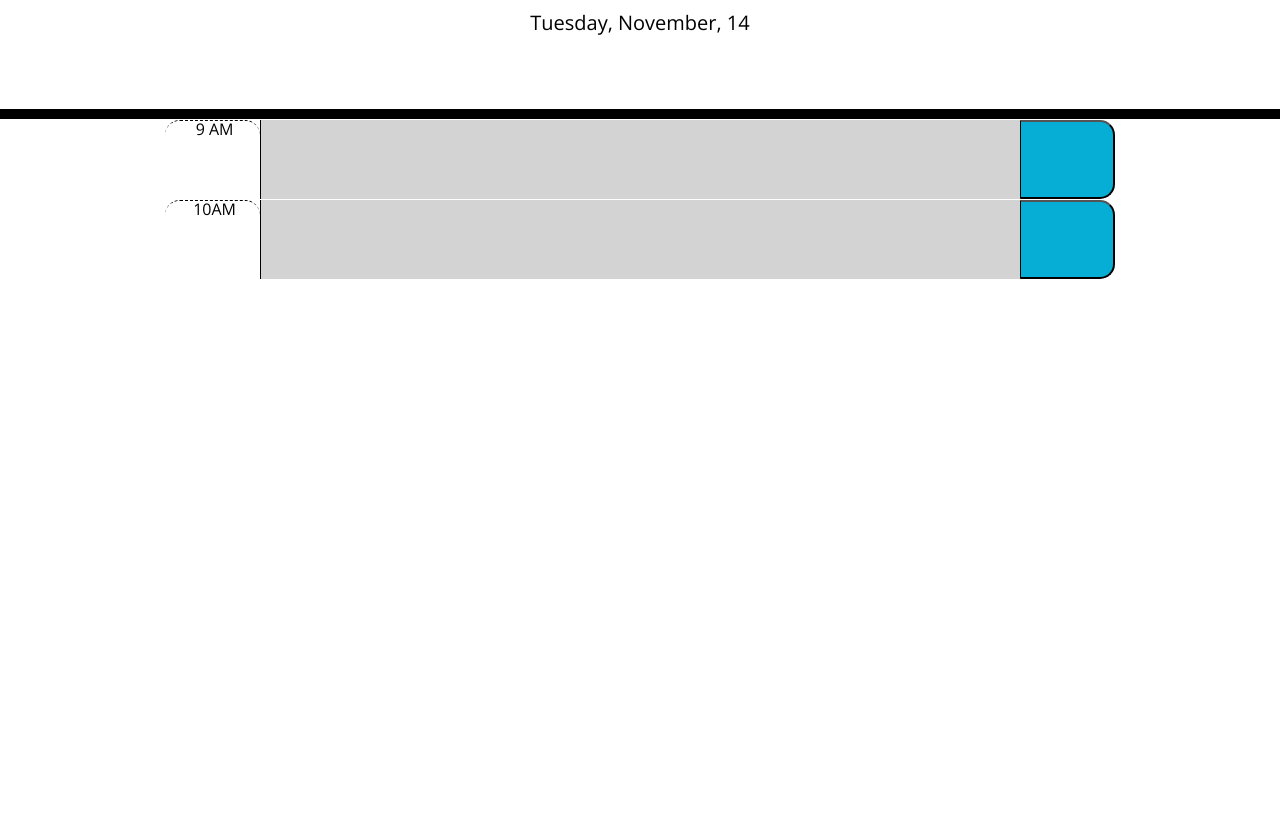
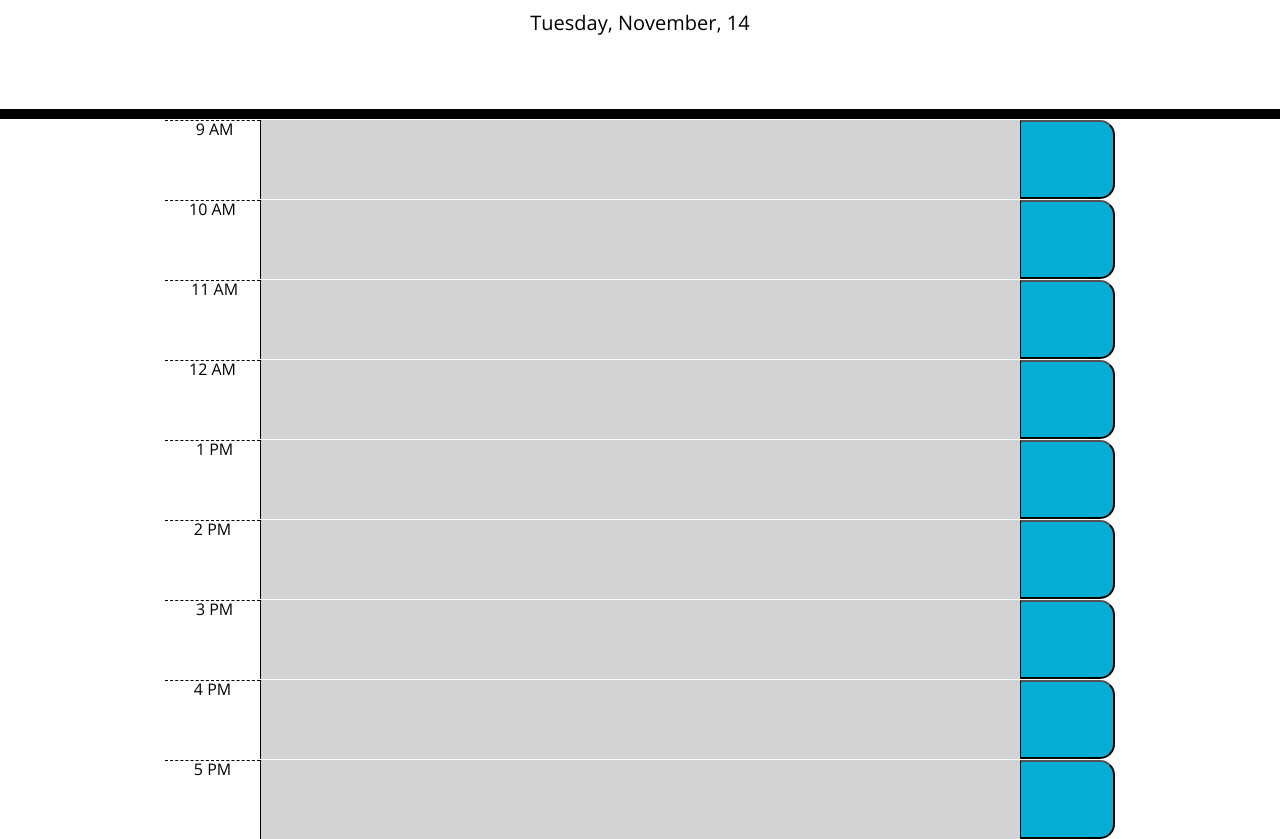
Before and after one commit to ph8tfunk/Daily-Planner-App, a plain HTML site: page index.html in a window 1280 px wide. Shown: the part 168-1007 px from the top of the page. Before the commit the page ends 800 px from the top, so only its background shows below. Drawn offline with nearby package versions, Linux system fonts and the light colour scheme.

Commit message:
hardcoded planer days into index.HTML

```diff
--- a/index.html
+++ b/index.html
@@ -34,17 +34,73 @@
     <div class="container">
       <!-- Timeblocks go here -->
 
-      <div class= "row">
+      <div class= "row time-block">
         <div class ="col-1"></div>
-        <p class ="col-1 time-block hour"> 9 AM</p>
+        <p class ="col-1 hour "> 9 AM</p>
         <textarea class ="col-8 description past"></textarea>
         <button class ="col-1 saveBtn"></button>
         <div class ="col-1"></div>
       </div>
 
-      <div class= "row">
+      <div class= "row time-block">
         <div class ="col-1"></div>
-        <p class ="col-1 time-block hour"> 10AM</p>
+        <p class ="col-1 hour ">10 AM</p>
+        <textarea class ="col-8 description past"></textarea>
+        <button class ="col-1 saveBtn"></button>
+        <div class ="col-1"></div>
+      </div>
+
+      <div class= "row time-block">
+        <div class ="col-1"></div>
+        <p class ="col-1 hour "> 11 AM</p>
+        <textarea class ="col-8 description past"></textarea>
+        <button class ="col-1 saveBtn"></button>
+        <div class ="col-1"></div>
+      </div>
+
+      <div class= "row time-block">
+        <div class ="col-1"></div>
+        <p class ="col-1 hour ">12 AM</p>
+        <textarea class ="col-8 description past"></textarea>
+        <button class ="col-1 saveBtn"></button>
+        <div class ="col-1"></div>
+      </div>
+
+      <div class= "row time-block">
+        <div class ="col-1"></div>
+        <p class ="col-1 hour "> 1 PM</p>
+        <textarea class ="col-8 description past"></textarea>
+        <button class ="col-1 saveBtn"></button>
+        <div class ="col-1"></div>
+      </div>
+
+      <div class= "row time-block">
+        <div class ="col-1"></div>
+        <p class ="col-1 hour ">2 PM</p>
+        <textarea class ="col-8 description past"></textarea>
+        <button class ="col-1 saveBtn"></button>
+        <div class ="col-1"></div>
+      </div>
+
+      <div class= "row time-block">
+        <div class ="col-1"></div>
+        <p class ="col-1 hour "> 3 PM</p>
+        <textarea class ="col-8 description past"></textarea>
+        <button class ="col-1 saveBtn"></button>
+        <div class ="col-1"></div>
+      </div>
+
+      <div class= "row time-block">
+        <div class ="col-1"></div>
+        <p class ="col-1 hour ">4 PM</p>
+        <textarea class ="col-8 description past"></textarea>
+        <button class ="col-1 saveBtn"></button>
+        <div class ="col-1"></div>
+      </div>
+
+      <div class= "row time-block">
+        <div class ="col-1"></div>
+        <p class ="col-1 hour ">5 PM</p>
         <textarea class ="col-8 description past"></textarea>
         <button class ="col-1 saveBtn"></button>
         <div class ="col-1"></div>
```
